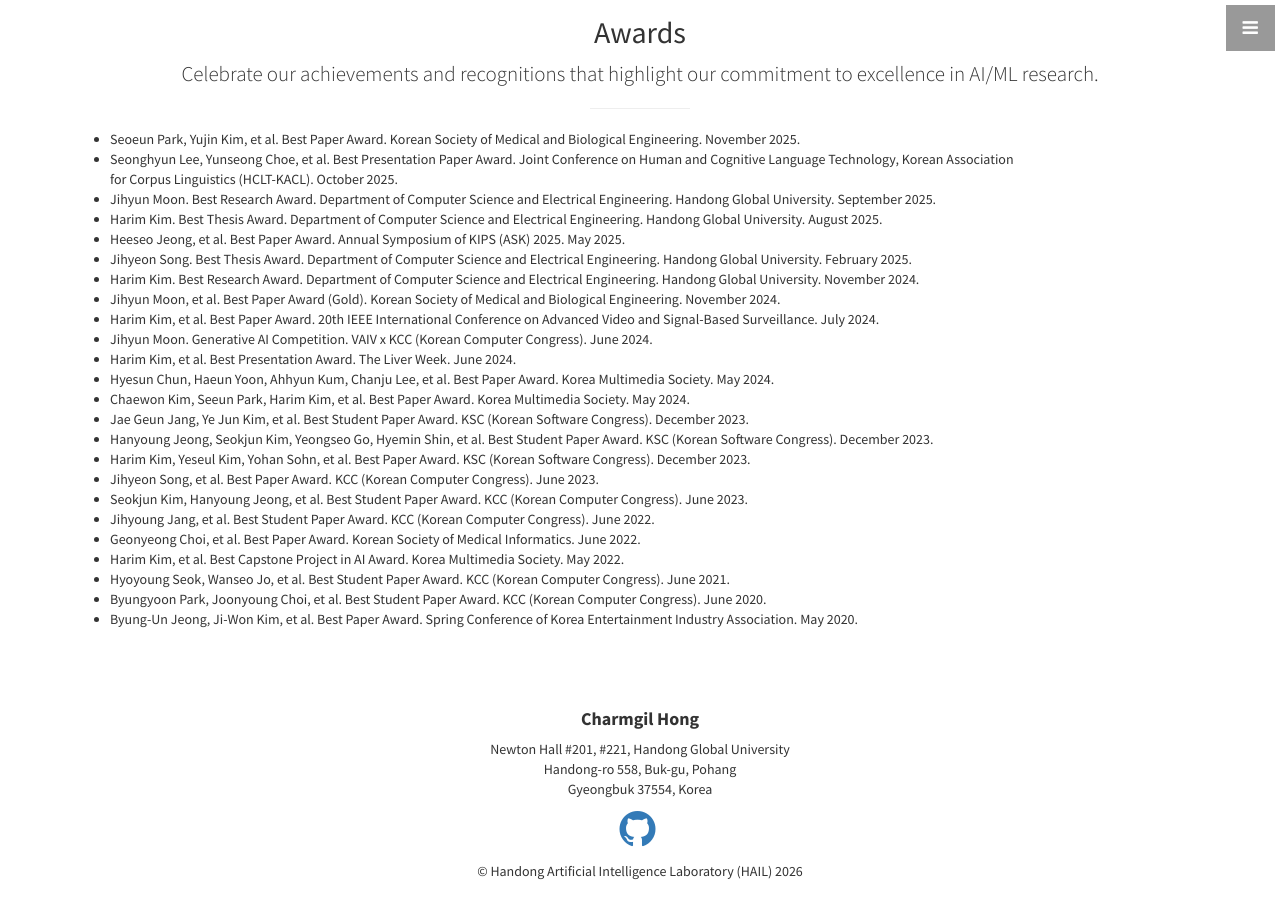
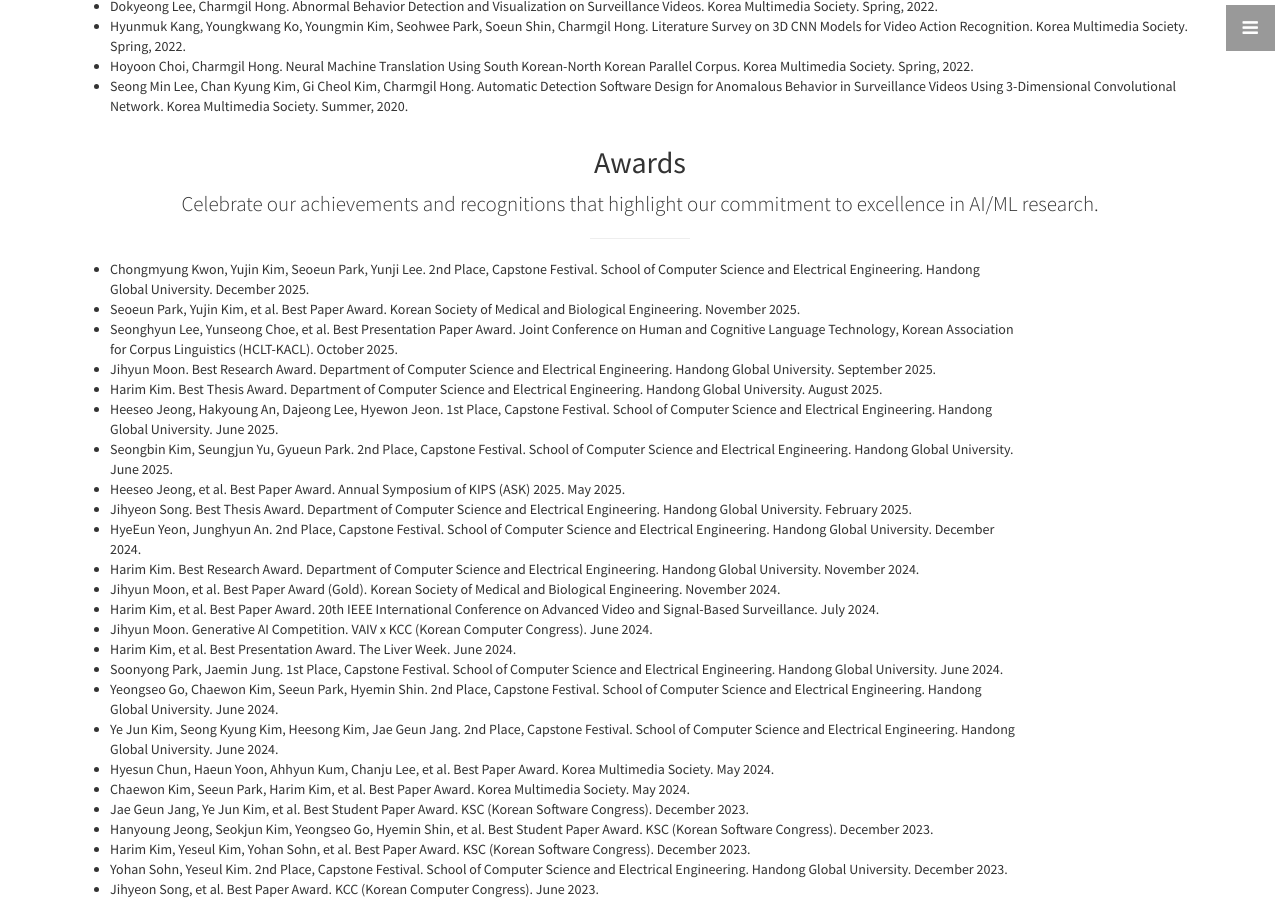
Before and after one commit to nth221/nth221.github.io, a Jekyll site: the page built from index.html, in a window 1280 px wide and 900 px high, scrolled down 6731 px. Built offline with Jekyll 4.4.1, drawn with Linux system fonts in a browser that asks for light colours; some of the changed text lies outside the part shown.

Commit message:
modified:   _includes/about.html 	modified:   _includes/portfolio.html

```diff
--- a/_includes/about.html
+++ b/_includes/about.html
@@ -33,8 +33,14 @@
             <tr>
               <td width="192">Jihyun Moon, B.S.E.</td>
               <td width="192">Soyeon Park, B.S.E.</td>
-              <td width="192"><a href="https://hrkim153.github.io/" target="_blank">Harim Kim, B.S.E.</a></td>
-              <td width="192"> </td>
+              <td width="192">Yujin Kim, B.S.E.</td>
+              <td width="192">Seonghyun Lee, B.S.E.</td>
+            </tr>
+            <tr>
+              <td width="192">Heeseo Jeong, B.S.E.</td>
+              <td width="192">Yunseong Choe, B.S.E.</td>
+              <td width="192"></td>
+              <td width="192"></td>
             </tr>
           </table>
           <br/><br/>
@@ -46,20 +52,14 @@
               <th colspan="4">Post-Capstone Students</th>
             </tr>
             <tr>
-              <td width="192">Heeseo Jeong</td>
-              <td width="192">Seonghyun Lee</td>
-              <td width="192">Yunseong Choe</td>
-              <td width="192"> </td>
+              <td width="192">Seoeun Park</td>
+              <td width="192"></td>
+              <td width="192"></td>
+              <td width="192"></td>
             </tr>
             <tr class="vspace-row"></tr> <!-- Add an empty row for spacing -->
             <tr>
               <th colspan="4">Students on Capstone Projects</th>
-            </tr>
-            <tr>
-              <td width="192">Yujin Kim (MMM)</td>
-              <td width="192">Seoeun Park (MMM)</td>
-              <td width="192">Yunji Lee (MMM)</td>
-              <td width="192">Chongmyung Kwon (MMM)</td>
             </tr>
             <tr>
               <td width="192">Eunchan Jeong (<a href="pages/projects#vode">VIDEX</a>)</td>
@@ -74,10 +74,16 @@
               <td width="192">Changyoung Lee (LLLM)</td>
             </tr>
             <tr>
-              <td width="192">Hyunmo Kang (CAM)</td>
-              <td width="192">Junjae Lee (CAM)</td>
-              <td width="192"> </td>
-              <td width="192"> </td>
+              <td width="192">Hyunmo Kang (MMM)</td>
+              <td width="192">Junjae Lee (MMM)</td>
+              <td width="192">Seyoung Park (MMM)</td>
+              <td width="192">Hyoin Lee (MMM)</td>
+            </tr>
+            <tr>
+              <td width="192">Yechan Ju (MMM)</td>
+              <td width="192"></td>
+              <td width="192"></td>
+              <td width="192"></td>
             </tr>
             <tr>
             </tr>
@@ -96,9 +102,18 @@
             <tr>
               <td colspan="4">Jihyeon Song (2023-2024) - Data Scientist at Acryl Inc.</td>
             </tr>
+            <tr>
+              <td colspan="4"><a href="https://hrkim153.github.io/" target="_blank">Harim Kim</a> (2023-2025)</td>
+            </tr>
             <tr class="vspace-row"></tr> <!-- Add an empty row for spacing -->
             <tr>
               <th colspan="4">B.S.E. Contributors</th>
+            </tr>
+            <tr>
+              <td width="192">Yujin Kim (<a href="pages/projects#medical-ai">MMM</a>, '25)</td>
+              <td width="192">Seoeun Park (<a href="pages/projects#medical-ai">MMM</a>, '25)</td>
+              <td width="192">Yunji Lee (<a href="pages/projects#medical-ai">MMM</a>, '25)</td>
+              <td width="192">Chongmyung Kwon (<a href="pages/projects#medical-ai">MMM</a>, '25)</td>
             </tr>
             <tr>
               <td width="192">Donggun Park (<a href="pages/projects#vode">VIDEX</a>, '24-'25)</td>
--- a/_includes/portfolio.html
+++ b/_includes/portfolio.html
@@ -104,6 +104,7 @@
             </ul>
             <h4>Workshops/Symposiums (Non-archival)</h4>
             <ul class="publication-list">
+              <li>Charmgil Hong, Jong-Bok Kim, Seulkee Park, Yunseong Choe. Conceptual Metaphors in Food Reviews: LLM-Based Implications for Korean Discourse. Workshop at the 39th Pacific Asia Conference on Language, Information and Computation: The Language of Food in Asia. 2025.</li>
               <li>Seoeun Park, Yujin Kim, Charmgil Hong. A Study on Drug-Drug Interaction Prediction and Drug Recommendation Using Quantum Chemistry-Based Multimodal Molecular Representations. Korean Society of Medical and Biological Engineering. Fall, 2025. <span class="award"><em>Best Paper Award</em></span></li>
               <li>Jihyun Moon, Soon Sun Kim, Hyo Jung Cho, Jae Youn Cheong, Charmgil Hong. Turning LLMs into Clinical Decision Supporters: Optimizing Prompt Structure for Drug Side Effect Prediction in Chronic Hepatitis B Patients. The Liver Week (TLW) 2025.</li>
               <li>Seongbin Kim, Seungjun Yu, Gyueun Park, Hyo Jung Cho, Soon Sun Kim, Ji Eun Han, Jae Youn Cheong, Charmgil Hong. Quantum Chemical Features Meet Clinical Data for DILI Prediction: Integrating Electronic Density Distribution of Antibiotics with Patient EMR Data. The Liver Week (TLW) 2025.</li>
@@ -149,29 +150,44 @@
         <div class="row">
           <div class="col-lg-10 text-justify">
             <ul class="publication-list">
+              <li>Chongmyung Kwon, Yujin Kim, Seoeun Park, Yunji Lee. 2nd Place, Capstone Festival. School of Computer Science and Electrical Engineering. Handong Global University. December 2025.</li>
               <li>Seoeun Park, Yujin Kim, et al. Best Paper Award. Korean Society of Medical and Biological Engineering. November 2025.</li>
               <li>Seonghyun Lee, Yunseong Choe, et al. Best Presentation Paper Award. Joint Conference on Human and Cognitive Language Technology, Korean Association for Corpus Linguistics (HCLT-KACL). October 2025.</li>
               <li>Jihyun Moon. Best Research Award. Department of Computer Science and Electrical Engineering. Handong Global University. September 2025.</li>
               <li>Harim Kim. Best Thesis Award. Department of Computer Science and Electrical Engineering. Handong Global University. August 2025.</li>
+              <li>Heeseo Jeong, Hakyoung An, Dajeong Lee, Hyewon Jeon. 1st Place, Capstone Festival. School of Computer Science and Electrical Engineering. Handong Global University. June 2025.</li>
+              <li>Seongbin Kim, Seungjun Yu, Gyueun Park. 2nd Place, Capstone Festival. School of Computer Science and Electrical Engineering. Handong Global University. June 2025.</li>
               <li>Heeseo Jeong, et al. Best Paper Award. Annual Symposium of KIPS (ASK) 2025. May 2025.</li>
               <li>Jihyeon Song. Best Thesis Award. Department of Computer Science and Electrical Engineering. Handong Global University. February 2025.</li>
+              <li>HyeEun Yeon, Junghyun An. 2nd Place, Capstone Festival. School of Computer Science and Electrical Engineering. Handong Global University. December 2024.</li>
               <li>Harim Kim. Best Research Award. Department of Computer Science and Electrical Engineering. Handong Global University. November 2024.</li>
               <li>Jihyun Moon, et al. Best Paper Award (Gold). Korean Society of Medical and Biological Engineering. November 2024.</li>
               <li>Harim Kim, et al. Best Paper Award. 20th IEEE International Conference on Advanced Video and Signal-Based Surveillance. July 2024.</li>
               <li>Jihyun Moon. Generative AI Competition. VAIV x KCC (Korean Computer Congress). June 2024.</li>
               <li>Harim Kim, et al. Best Presentation Award. The Liver Week. June 2024.</li>
+              <li>Soonyong Park, Jaemin Jung. 1st Place, Capstone Festival. School of Computer Science and Electrical Engineering. Handong Global University. June 2024.</li>
+              <li>Yeongseo Go, Chaewon Kim, Seeun Park, Hyemin Shin. 2nd Place, Capstone Festival. School of Computer Science and Electrical Engineering. Handong Global University. June 2024.</li>
+              <li>Ye Jun Kim, Seong Kyung Kim, Heesong Kim, Jae Geun Jang. 2nd Place, Capstone Festival. School of Computer Science and Electrical Engineering. Handong Global University. June 2024.</li>
               <li>Hyesun Chun, Haeun Yoon, Ahhyun Kum, Chanju Lee, et al. Best Paper Award. Korea Multimedia Society. May 2024.</li>
               <li>Chaewon Kim, Seeun Park, Harim Kim, et al. Best Paper Award. Korea Multimedia Society. May 2024.</li>
               <li>Jae Geun Jang, Ye Jun Kim, et al. Best Student Paper Award. KSC (Korean Software Congress). December 2023.</li>
               <li>Hanyoung Jeong, Seokjun Kim, Yeongseo Go, Hyemin Shin, et al. Best Student Paper Award. KSC (Korean Software Congress). December 2023.</li>
               <li>Harim Kim, Yeseul Kim, Yohan Sohn, et al. Best Paper Award. KSC (Korean Software Congress). December 2023.</li>
+              <li>Yohan Sohn, Yeseul Kim. 2nd Place, Capstone Festival. School of Computer Science and Electrical Engineering. Handong Global University. December 2023.</li>
               <li>Jihyeon Song, et al. Best Paper Award. KCC (Korean Computer Congress). June 2023.</li>
               <li>Seokjun Kim, Hanyoung Jeong, et al. Best Student Paper Award. KCC (Korean Computer Congress). June 2023.</li>
+              <li>Hyunmuk Kang, Youngkwang Ko, Minchae Kim, Youngmin Kim, Seohwee Park, Soeun Shin. 3rd Place, Capstone Festival. School of Computer Science and Electrical Engineering. Handong Global University. June 2023.</li>
               <li>Jihyoung Jang, et al. Best Student Paper Award. KCC (Korean Computer Congress). June 2022.</li>
               <li>Geonyeong Choi, et al. Best Paper Award. Korean Society of Medical Informatics. June 2022.</li>
+              <li>Harim Kim, Ju Young Kwon, Dokyeong Lee, Da Hee Han. 2nd Place, Capstone Festival. School of Computer Science and Electrical Engineering. Handong Global University. June 2022.</li>
+              <li>Jooeun Kim, Yewon Kim, Haram Baek. 2nd Place, Capstone Festival. School of Computer Science and Electrical Engineering. Handong Global University. June 2022.</li>
               <li>Harim Kim, et al. Best Capstone Project in AI Award. Korea Multimedia Society. May 2022.</li>
+              <li>Inhee Kwak. 1st Place, Capstone Festival. School of Computer Science and Electrical Engineering. Handong Global University. December 2021.</li>
               <li>Hyoyoung Seok, Wanseo Jo, et al. Best Student Paper Award. KCC (Korean Computer Congress). June 2021.</li>
               <li>Byungyoon Park, Joonyoung Choi, et al. Best Student Paper Award. KCC (Korean Computer Congress). June 2020.</li>
+              <li>Seong Min Lee, Gi Cheol Kim, Chan Kyung Kim. 2nd Place, Capstone Festival. School of Computer Science and Electrical Engineering. Handong Global University. December 2020.</li>
+              <li>Byung-Un Jeong, Ji-Won Kim. 3rd Place, Capstone Festival. School of Computer Science and Electrical Engineering. Handong Global University. December 2020.</li>
+              <li>Hyeyoung Kim, Miso Kim. 2nd Place, Capstone Festival. School of Computer Science and Electrical Engineering. Handong Global University. June 2020.</li>
               <li>Byung-Un Jeong, Ji-Won Kim, et al. Best Paper Award. Spring Conference of Korea Entertainment Industry Association. May 2020.</li>
             </ul>
           </div>
```
